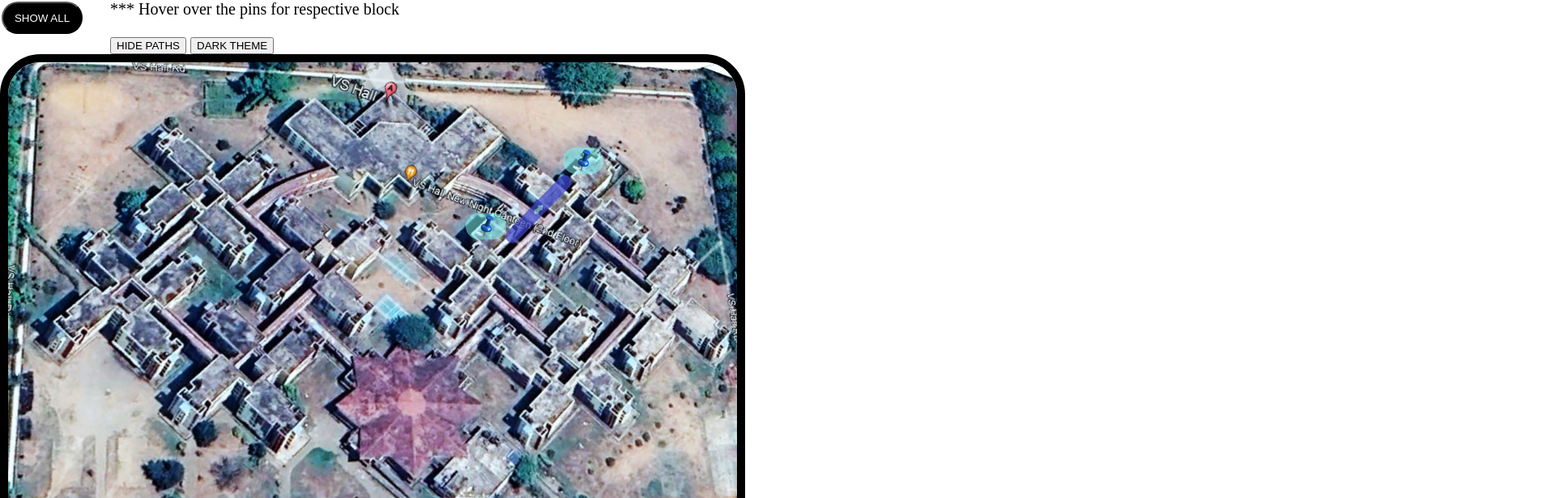
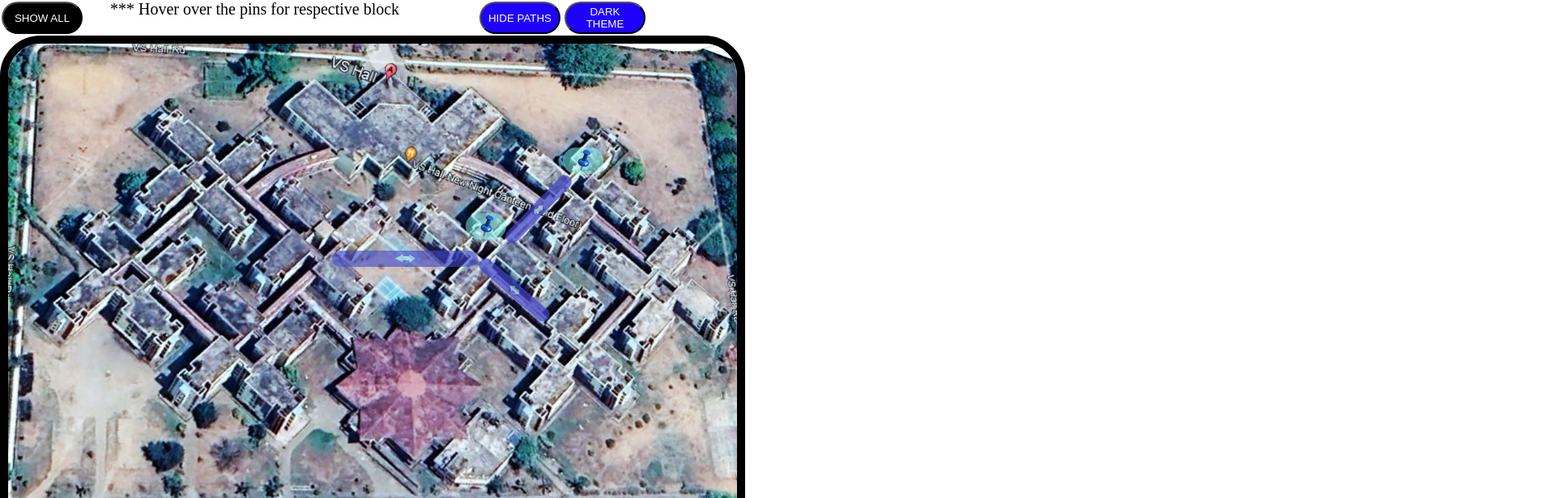
Before and after one commit to amanraula/VS-HALL, a plain HTML site: page index.html in a window 1280 px wide. Shown: the top 616 px of the page at 81% size, 1920 px wide, since content can reach past the window. Drawn offline with Linux system fonts and the light colour scheme.

Commit message:
Update map.css

```diff
--- a/map.css
+++ b/map.css
@@ -2,6 +2,7 @@
 /* *{
     visibility: visible !important;
 } */
+
 .vib{
     width: 100px;
     height: 40px;
@@ -10,6 +11,32 @@
     background-color: black;
     color: white;
 
+}
+.pathbtn{
+    position: absolute;
+    margin-top: 10px;;
+    left:590px;
+    top:0px;
+
+    width: 100px;
+    height: 40px;
+    margin: 2px;
+    border-radius: 20px;
+    background-color: rgb(30, 0, 255);
+    color: white;
+}
+.mode{
+    position: absolute;
+    margin-top: 10px;;
+    left:695px;
+    top:0px;
+
+    width: 100px;
+    height: 40px;
+    margin: 2px;
+    border-radius: 20px;
+    background-color: rgb(30, 0, 255);
+    color: white;
 }
 /*=====================================================*/
 body, html {
@@ -32,6 +59,7 @@ body, html {
     border: 10px solid black;
     width:900px;
     z-index: 1;}
+/*=========================================================*/
 .bp1{
     left: 600px;
     top: 280px;
@@ -53,18 +81,22 @@ body, html {
 .bp1:hover ~ .E1-8,
 .bp1:hover ~ .E9-16,
 .bp1:hover ~ .E17-24,
-.bp1:hover ~ .E25-32{
+.bp1:hover ~ .E25-32,.bp1:hover~#efpath,.bp1:hover~#shortpath,.bp1:hover~#ehpath{
     visibility: visible !important;
+    opacity: 1 ;
 
 }
 
 #rnE {
     color: rgb(255, 255, 255);
+    display: flex;
+    flex-wrap: nowrap;
     background-color: rgb(0, 13, 194);
     font-size:19px;
     padding: 10px;
     font-size: larger;
     border-radius: 10px;
+    z-index: 2; /*AWESOME*/
 }
 
 
@@ -96,6 +128,7 @@ body, html {
     visibility: hidden;
 
 }
+/*========================================*/
 .bp2{
     left: 720px;
     top: 199px;
@@ -117,17 +150,21 @@ body, html {
 .bp2:hover ~ .F1-8,
 .bp2:hover ~ .F9-16,
 .bp2:hover ~ .F17-24,
-.bp2:hover ~ .F25-32{
+.bp2:hover ~ .F25-32,.bp2:hover~#efpath{
     visibility: visible !important;
+    opacity: 1;
 
 }
 #rnF {
     color: rgb(255, 255, 255);
+
+    flex-direction: row;
     background-color: rgb(24, 99, 5);
     font-size:19px;
     padding: 10px;
     font-size: larger;
     border-radius: 10px;
+    z-index: 2;
 }
 .F1-8 {
     left: 730px;
@@ -166,8 +203,40 @@ body, html {
     width:110px;
     transform: rotate(134deg);
     opacity:0.7;
+    transition: opacity 0.5s,height 0.5s;
 }
 #efpath:hover{
     opacity:1;
     height: 30px;
 }
+#shortpath{
+    display: block;
+    position: absolute;
+    left:410px;
+    top:310px;
+    border-radius: 20px;
+    width:180px;
+    height: 20px;
+    transform: rotate(0deg);
+    opacity:0.6;
+    transition: opacity 0.5s,height 0.5s;
+}
+#shortpath:hover{
+    opacity:1;
+    height: 25px;
+}
+#ehpath{
+    display: block;
+    position: absolute;
+    left:580px;
+    top:350px;
+    border-radius: 20px;
+    width:110px;
+    transform: rotate(41deg);
+    opacity:0.7;
+    transition: opacity 0.5s,height 0.5s;
+}
+#ehpath:hover{
+    opacity:1;
+    height: 30px;
+}
```
